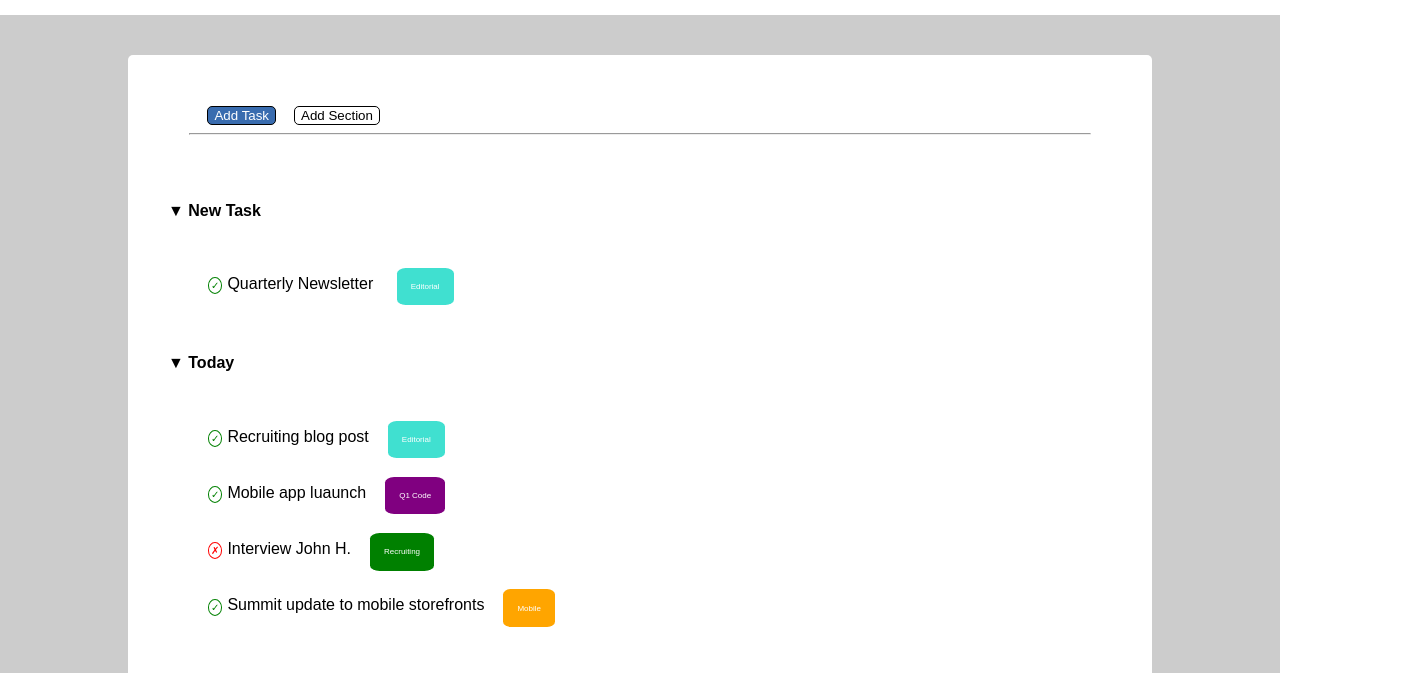
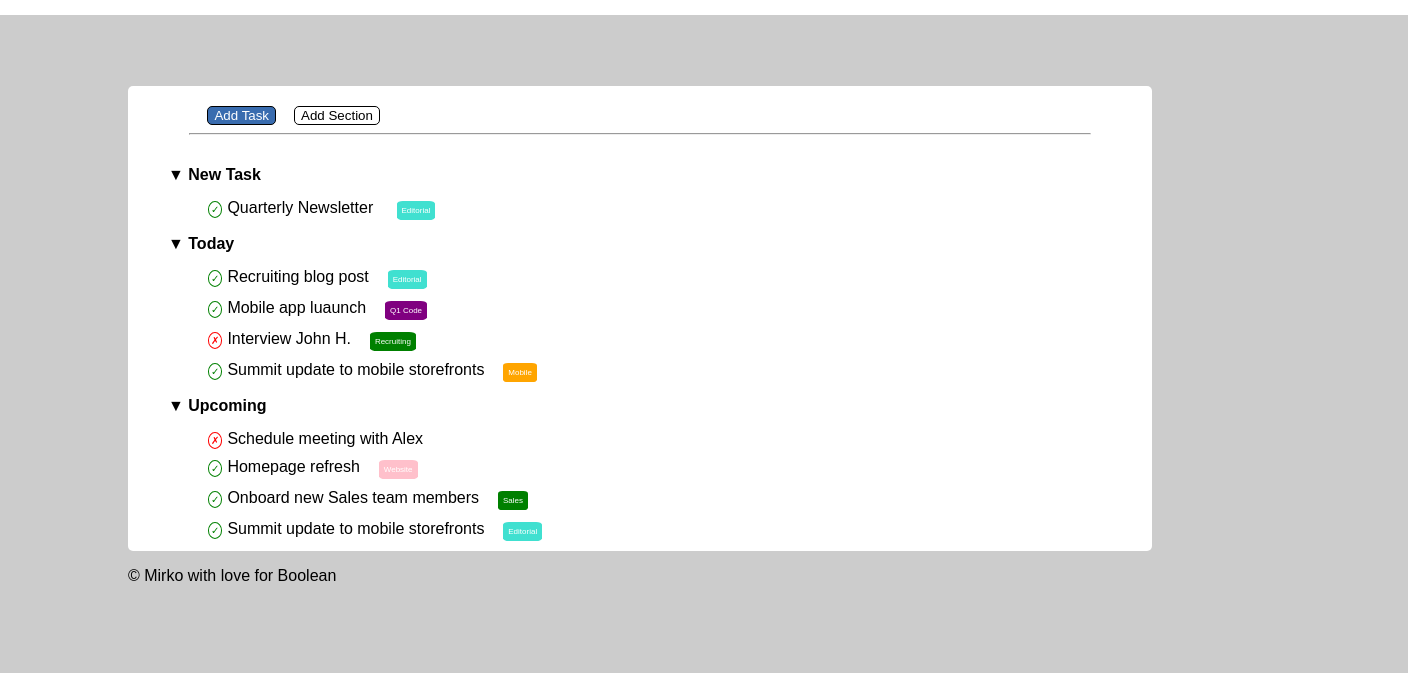
Before and after one commit to SharyMirko/html-css-toboolist, a plain HTML site: page index.html in a window 1280 px wide. Shown: the part 65-738 px from the top of the page, 1408 px wide, since content can reach past the window. Drawn offline with Linux system fonts and the light colour scheme.

Commit message:
margin & padding adjust

```diff
--- a/css/style.css
+++ b/css/style.css
@@ -23,23 +23,24 @@ header h1 {
 .container {
     width:100%;
     height:100%;
-    position:absolute;
+    position: absolute;
     top:0;
     left:0;
+    bottom: 0;
     background-color: rgb(204, 204, 204);
+    padding-top: 100px;
+    padding-left: 10%;
 }
 
-main {
+.main {
     width:80%;
-    position:absolute;
-    top:15%;
-    left:10%;
     border-radius: 5px;
     background-color:rgb(255, 255, 255);
 }
 
 .menu {
     margin: 5% 6% 0% 6%;
+    padding-top: 20px;
 }
 
 .menu button {
@@ -62,7 +63,7 @@ main {
     background-color: turquoise;
     border-radius: 15%;
     border: none;
-    padding: 1.5%;
+    padding: 5px;
     margin-left: 2%;
     color: white;
     font-size: 8px;
@@ -72,7 +73,7 @@ main {
     background-color: purple;
     border-radius: 15%;
     border: none;
-    padding: 1.5%;
+    padding: 5px;
     margin-left: 2%;
     color: white;
     font-size: 8px;
@@ -82,7 +83,7 @@ main {
     background-color: green;
     border-radius: 15%;
     border: none;
-    padding: 1.5%;
+    padding: 5px;
     margin-left: 2%;
     color: white;
     font-size: 8px;
@@ -92,7 +93,7 @@ main {
     background-color: orange;
     border-radius: 15%;
     border: none;
-    padding: 1.5%;
+    padding: 5px;
     margin-left: 2%;
     color: white;
     font-size: 8px;
@@ -102,7 +103,7 @@ main {
     background-color: pink;
     border-radius: 15%;
     border: none;
-    padding: 1.5%;
+    padding: 5px;
     margin-left: 2%;
     color: white;
     font-size: 8px;
@@ -110,12 +111,12 @@ main {
 
 .list ol {
     list-style: none;
-    padding-bottom: 3%;
-    padding-top: 3%;
+    padding-bottom: 5px;
+    padding-top: 5px;
 }
 
 .list li {
-    padding-top: 2%;
+    padding-top: 10px;
 }
 
 .list span {
--- a/index.html
+++ b/index.html
@@ -19,7 +19,7 @@
 
     <!-- container -->
    <!--main-->
-       <main>
+       <div class="main">
 
         <!-- menu -->
         <section class="menu">
@@ -55,7 +55,8 @@
         </section>
 
 
-       </main>
+    </div>
+       <footer>© Mirko with love for Boolean</footer>
    </div>
 </body>
 </html>
```
